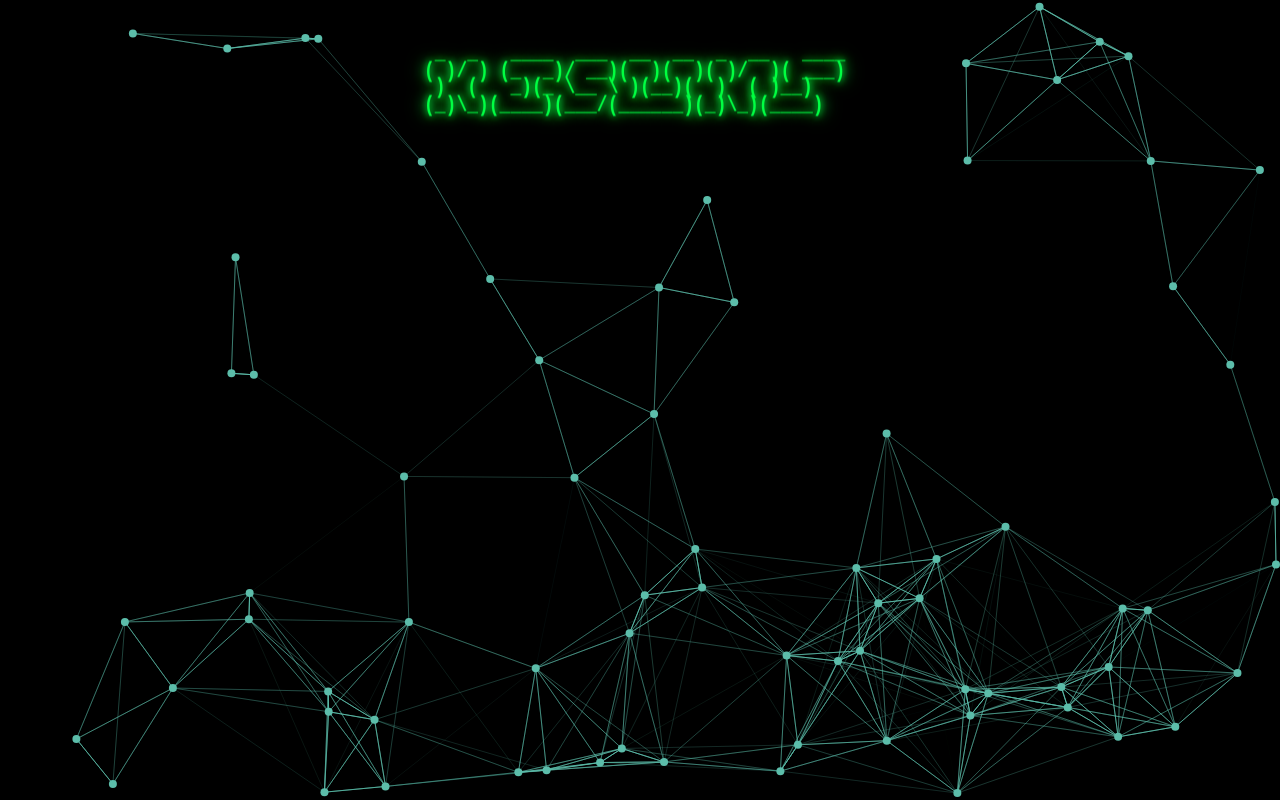
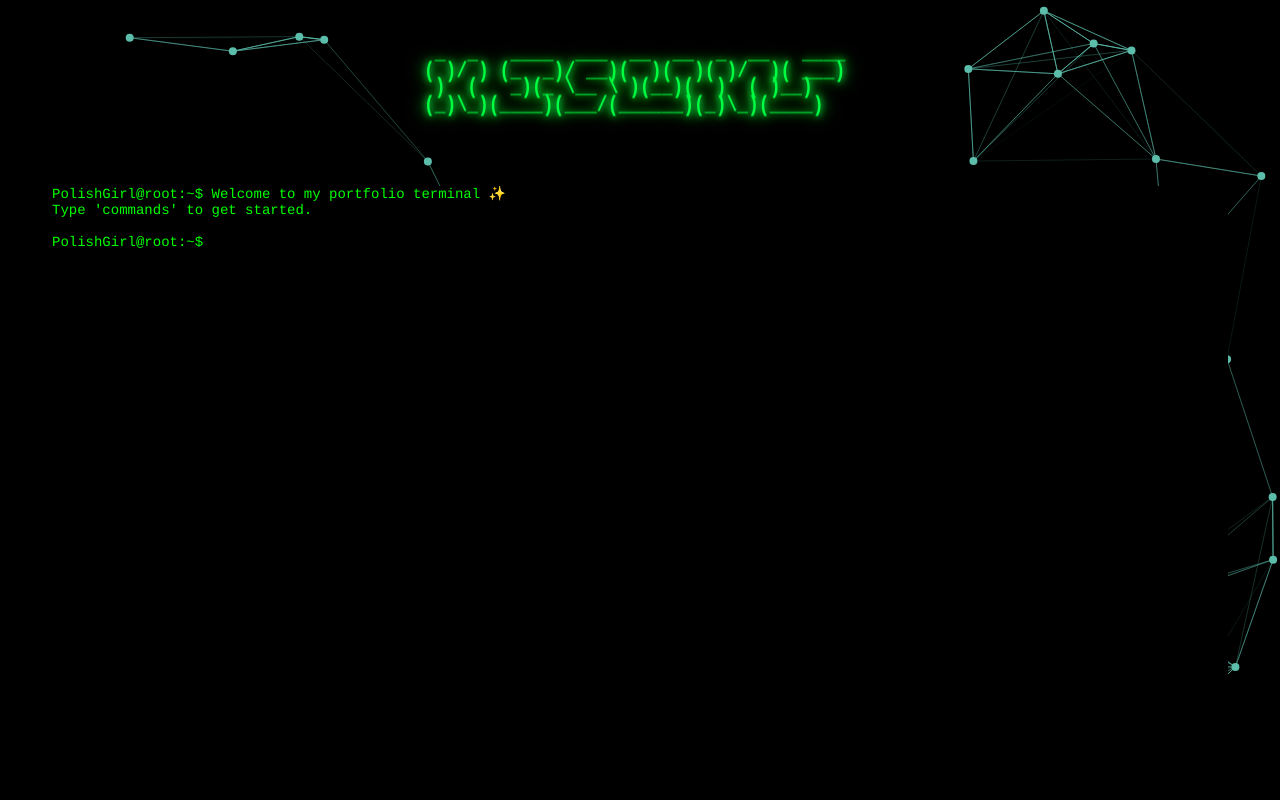
Before and after one commit to anita-maxwynn/website, a React (Vite) app: page / in a window 1280 px wide. Built offline with nearby package versions, Linux system fonts and the light colour scheme; no server answers.

Commit message:
had mistakenly removed the terminal itself

```diff
--- a/src/App.tsx
+++ b/src/App.tsx
@@ -488,7 +488,7 @@
 
           <audio id="hacker-audio" src="/sounds/hacking.mp3" preload="auto" />
 
-
+          <TerminalComponent className="p-10" commands={commands1} />
         </div>
       </ParticlesBackground>
     </div>
```
